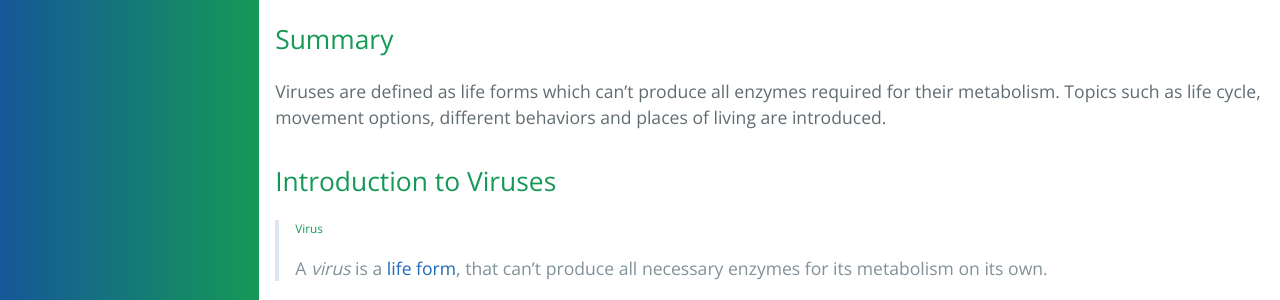
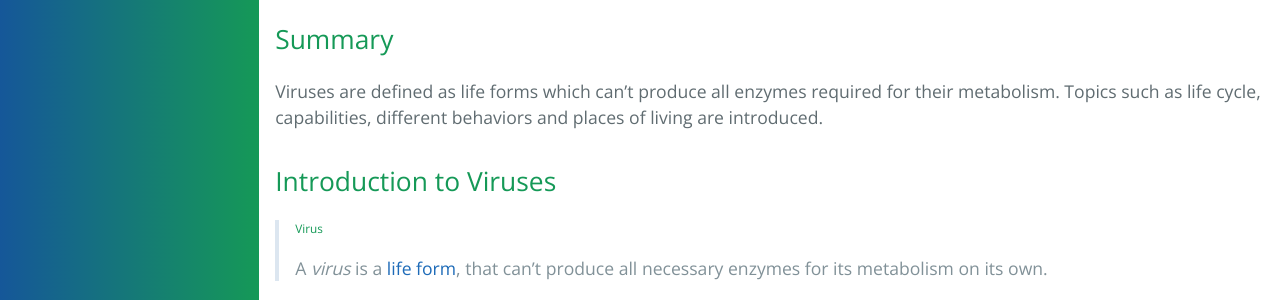
Before and after one commit to forestgrape/coronavirus, a Jekyll site: the page built from 2_biological/viruses.md, in a window 1280 px wide and 900 px high, scrolled down 410 px. Shown: the part 181-481 px from the top of the window. Built offline with Jekyll 4.4.1, drawn with Linux system fonts in a browser that asks for light colours; our own code applies the rules of GitHub Pages for plain Markdown files.

Commit message:
formulations

```diff
--- a/2_biological/viruses.md
+++ b/2_biological/viruses.md
@@ -21,7 +21,7 @@
 
 
 ## Summary
-Viruses are defined as life forms which can't produce all enzymes required for their metabolism. Topics such as life cycle, movement options, different behaviors and places of living are introduced.
+Viruses are defined as life forms which can't produce all enzymes required for their metabolism. Topics such as life cycle, capabilities, different behaviors and places of living are introduced.
 
 
 ## Introduction to Viruses
```
